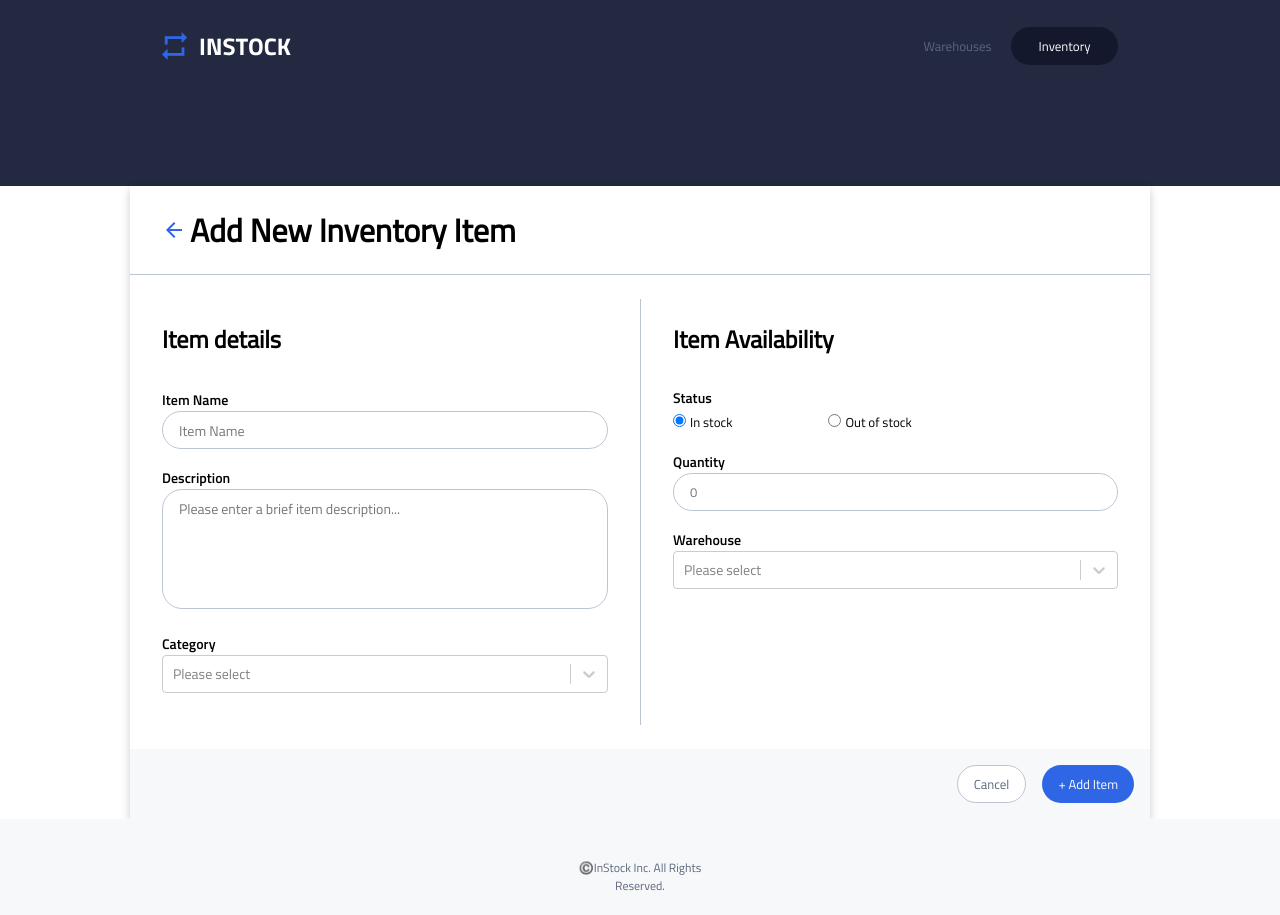
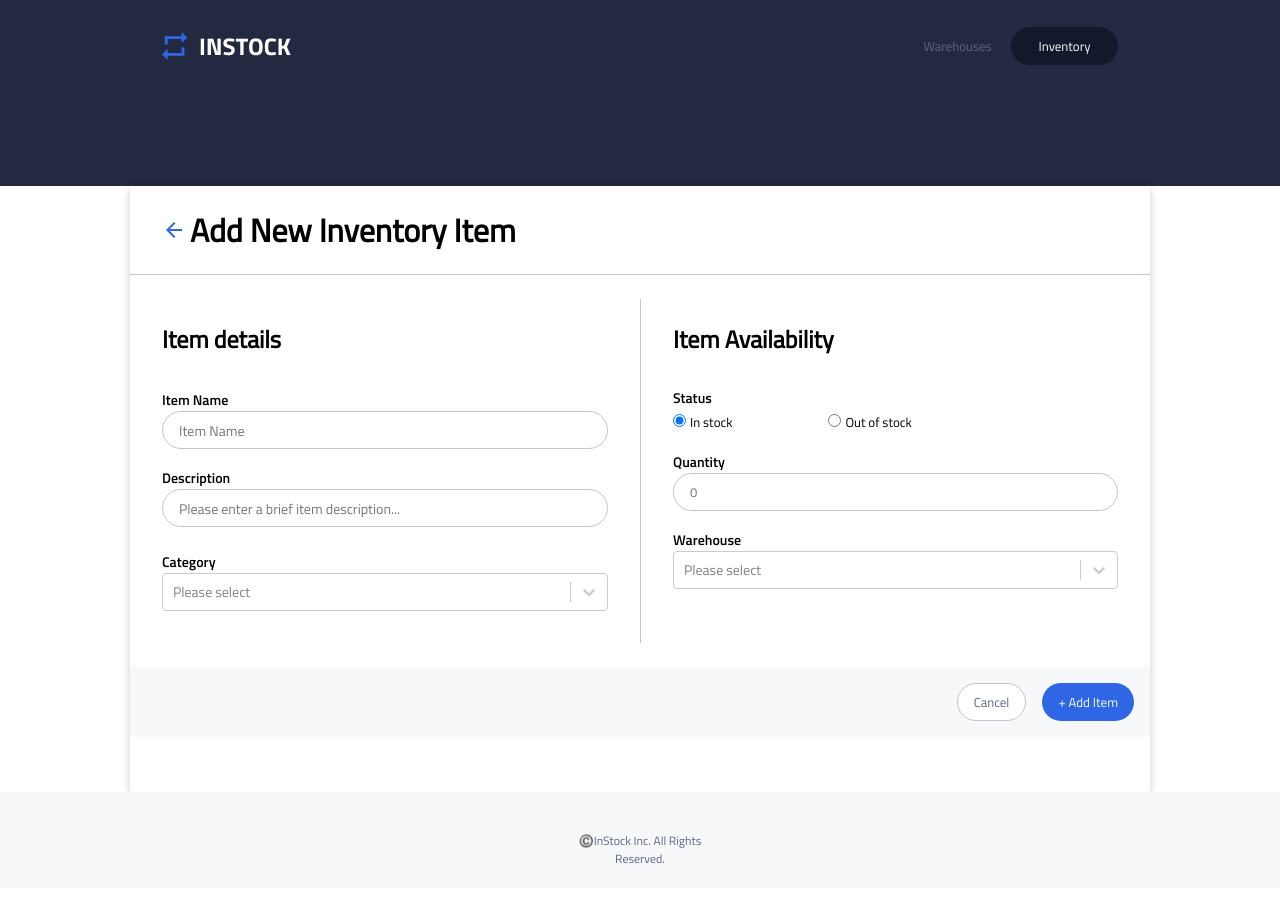
Before and after one commit to seanyang20/InStock, a React (Create React App) app in the folder client/: page /inventories/add in a window 1280 px wide. After the commit the page ends 888 px from the top, so only its background shows below. Built offline with nearby package versions, Linux system fonts and the light colour scheme; no server answers.

Commit message:
styling tweaks and covert px to rem where appropriate

```diff
--- a/client/src/pages/AddInventory/AddInventory.scss
+++ b/client/src/pages/AddInventory/AddInventory.scss
@@ -3,18 +3,20 @@
 @use "../../styles/partials/variables" as *;
 
 .add-inventory {
-  margin: 0 1.5rem;
+  margin: -4rem 1.5rem 0;
   background-color: white;
   box-shadow: 0 3px 10px rgb(0 0 0 / 0.2);
   border-radius: 2px;
 
   @include mQ($breakpoint-tablet) {
-    margin: 0 2rem;
+    margin: -5rem 2rem 0;
     max-width: 63.75rem;
+    height: 44rem;
   }
 
   @include mQ($breakpoint-desktop) {
     margin: 0 auto;
+    height: 37.875rem;
   }
 
   &__header {
@@ -113,12 +115,11 @@
     font-size: 0.813rem;
     line-height: 1.25rem;
     resize: none;
-    height: 120px;
+    height: 7.5rem;
     padding-top: 0.5rem;
     margin-bottom: 1rem;
 
     @include mQ($breakpoint-tablet) {
-      height: 120px;
       font-size: 0.875rem;
       line-height: 1.375rem;
     }
@@ -185,6 +186,7 @@
 
     @include mQ($breakpoint-tablet) {
       justify-content: flex-end;
+      height: 70px;
     }
   }
 
@@ -192,7 +194,7 @@
     width: 50%;
     font-size: 0.813rem;
     line-height: 1.25rem;
-    height: 36px;
+    height: 2.25rem;
     background-color: $white;
     border-radius: 20px;
     color: $slate;
@@ -201,7 +203,7 @@
     margin-right: 0.5rem;
 
     @include mQ($breakpoint-tablet) {
-      height: 38px;
+      height: 2.375rem;
       width: auto;
     }
 
@@ -215,7 +217,7 @@
     width: 50%;
     font-size: 0.813rem;
     line-height: 1.25rem;
-    height: 36px;
+    height: 2.25rem;
     background-color: $instock-indigo;
     border-radius: 20px;
     border: none;
@@ -224,7 +226,7 @@
     margin-left: 0.5rem;
 
     @include mQ($breakpoint-tablet) {
-      height: 38px;
+      height: 2.375rem;
       width: auto;
     }
 
```
